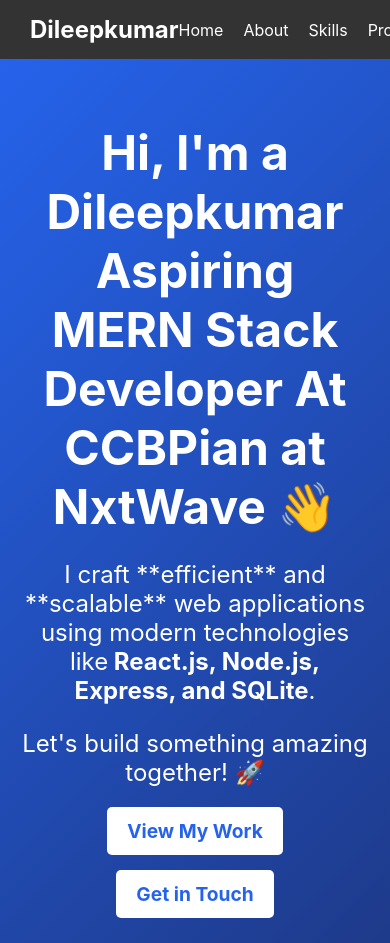
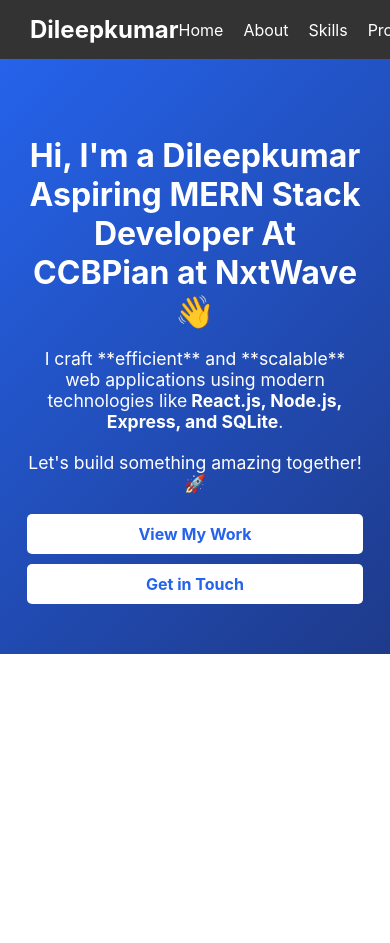
Before and after one commit to kuppaDileepkumar/My-portfolio, a React (Create React App) app: page / in a window 390 px wide. Shown: the top 943 px of the page. After the commit the page ends 844 px from the top, so only its background shows below. Built offline with nearby package versions, Linux system fonts and the light colour scheme.

Commit message:
Update Home.css

```diff
--- a/src/components/Home.css
+++ b/src/components/Home.css
@@ -12,6 +12,7 @@
 
 .home-content {
   max-width: 800px;
+  padding: 0 20px;
 }
 
 .home h1 {
@@ -25,6 +26,7 @@
   margin-bottom: 20px;
 }
 
+/* Call-to-action buttons */
 .cta-buttons {
   display: flex;
   justify-content: center;
@@ -47,3 +49,54 @@
   background: #1e40af;
   color: white;
 }
+
+/* Responsive Design */
+@media (max-width: 768px) {
+  .home {
+    height: auto;
+    padding: 60px 10px;
+  }
+
+  .home h1 {
+    font-size: 2.5rem;
+  }
+
+  .home p {
+    font-size: 1.3rem;
+  }
+
+  .cta-buttons {
+    gap: 10px;
+  }
+
+  .cta-buttons a {
+    font-size: 1.1rem;
+    padding: 10px 18px;
+  }
+}
+
+@media (max-width: 480px) {
+  .home {
+    padding: 50px 5px;
+  }
+
+  .home h1 {
+    font-size: 2rem;
+  }
+
+  .home p {
+    font-size: 1.1rem;
+  }
+
+  .cta-buttons {
+    flex-direction: column;
+    gap: 10px;
+  }
+
+  .cta-buttons a {
+    font-size: 1rem;
+    padding: 10px 15px;
+    width: 90%;
+    text-align: center;
+  }
+}
```
Lines whose indentation alone changed are shown as unchanged.
